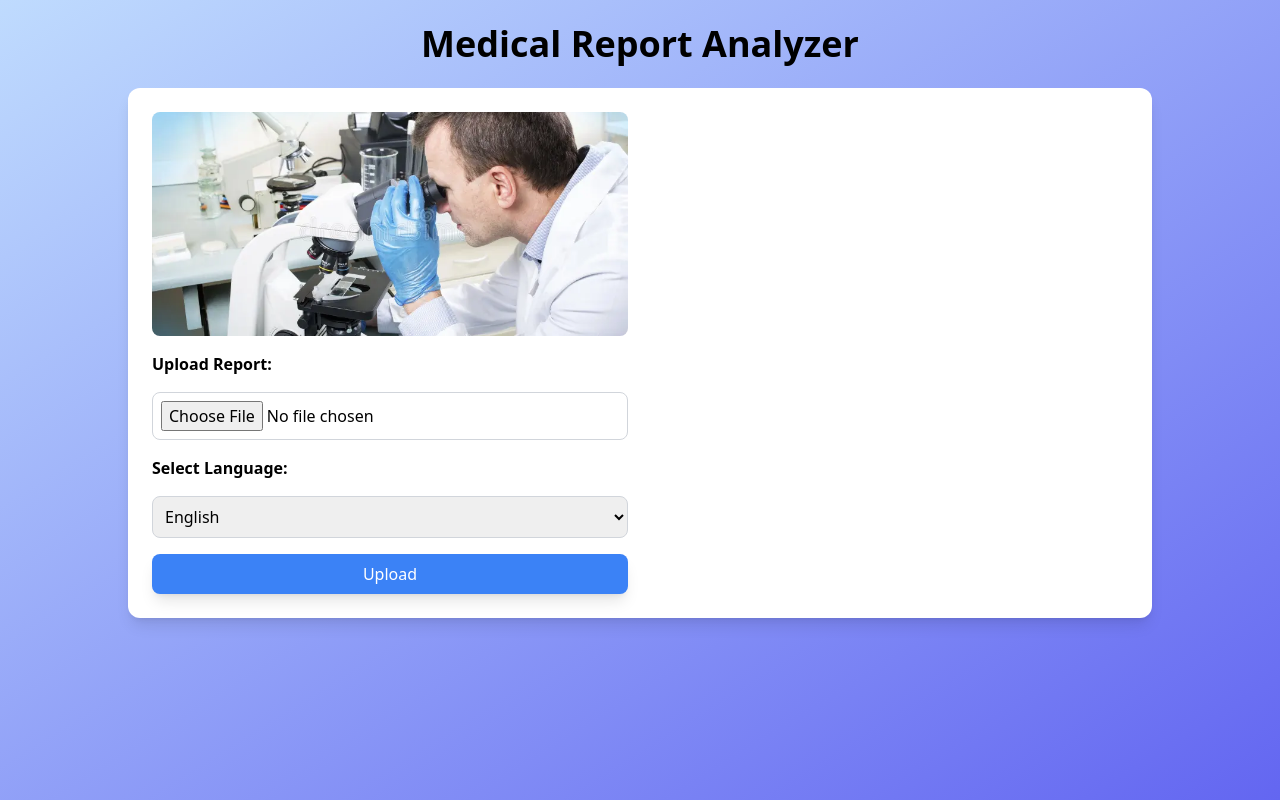
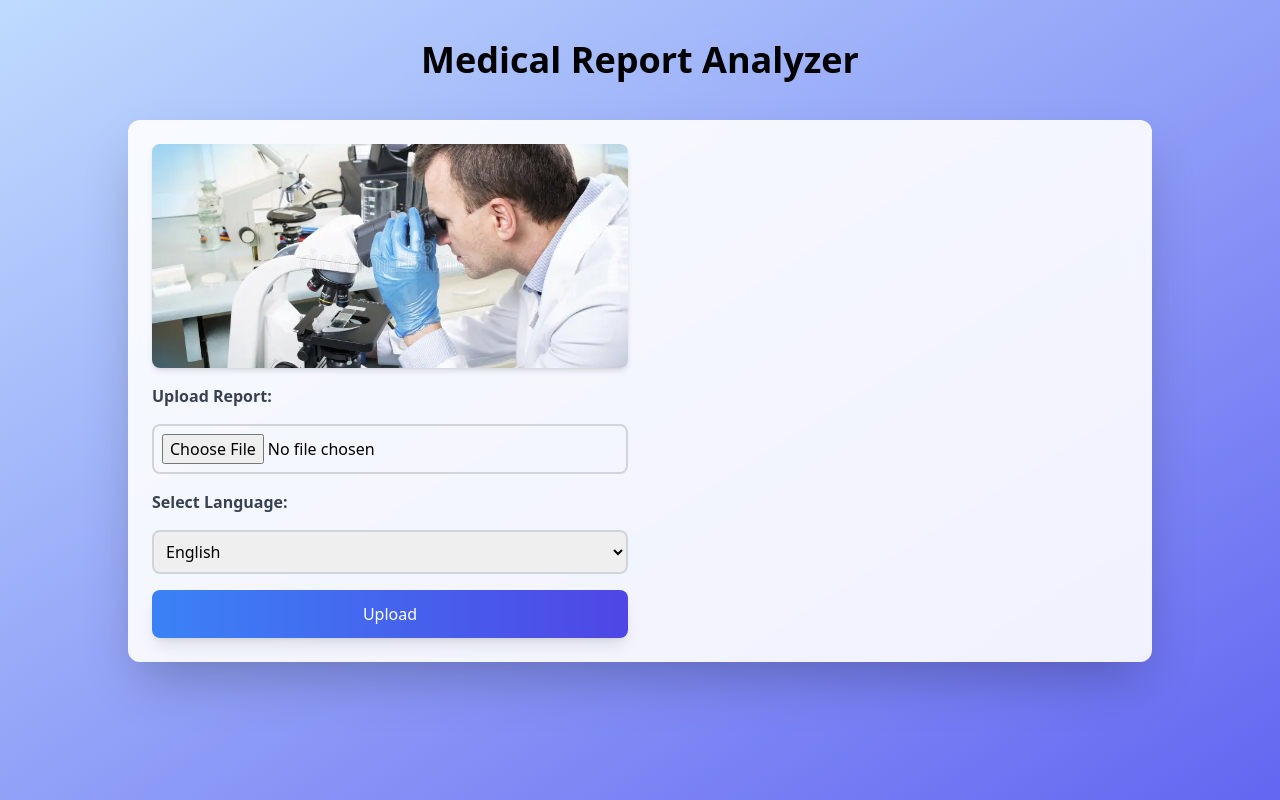
Before and after one commit to mohithnr/medical-report-analyzer, a React (Create React App) app in the folder frontend/: page / in a window 1280 px wide. Built offline with nearby package versions, Linux system fonts and the light colour scheme.

Commit message:
styling enhanced

```diff
--- a/frontend/package.json
+++ b/frontend/package.json
@@ -5,6 +5,7 @@
   "dependencies": {
     "axios": "^1.7.9",
     "cra-template": "1.2.0",
+    "framer-motion": "^12.5.0",
     "react": "^19.0.0",
     "react-dom": "^19.0.0",
     "react-scripts": "5.0.1"
--- a/frontend/src/components/ReportUploader.js
+++ b/frontend/src/components/ReportUploader.js
@@ -1,5 +1,6 @@
 import React, { useState, useEffect } from "react";
 import axios from "axios";
+import { motion, AnimatePresence } from "framer-motion";
 
 const imagepath = "/hrp project image.webp";
 
@@ -68,48 +69,115 @@
 
   const parsedSummary = response ? parseSummary(response.summary) : null;
 
+  const fadeIn = {
+    initial: { opacity: 0, y: 20 },
+    animate: { opacity: 1, y: 0 },
+    exit: { opacity: 0, y: -20 }
+  };
+
   return (
-    <div className="min-h-screen flex flex-col items-center bg-gradient-to-br from-blue-200 to-indigo-500 p-6">
-      <h1 className="text-3xl md:text-4xl font-bold text-black mb-6 text-center">Medical Report Analyzer</h1>
-      <div className="w-full max-w-5xl bg-white rounded-xl shadow-lg p-6 flex flex-col md:flex-row gap-6">
+    <motion.div
+      initial={{ opacity: 0 }}
+      animate={{ opacity: 1 }}
+      className="min-h-screen flex flex-col items-center bg-gradient-to-br from-blue-200 to-indigo-500 p-6"
+    >
+      <motion.h1
+        initial={{ scale: 0.5 }}
+        animate={{ scale: 1 }}
+        transition={{ duration: 0.5 }}
+        className="text-3xl md:text-4xl font-bold text-black mb-6 text-center backdrop-blur-sm p-4 rounded-lg"
+      >
+        Medical Report Analyzer
+      </motion.h1>
+
+      <motion.div
+        variants={fadeIn}
+        initial="initial"
+        animate="animate"
+        className="w-full max-w-5xl bg-white/90 backdrop-blur-md rounded-xl shadow-2xl p-6 flex flex-col md:flex-row gap-6"
+      >
         <div className="flex flex-col items-center w-full md:w-1/2">
-          <img src={imagepath} alt="Medical Analysis" className="w-full h-56 object-cover rounded-lg" />
+          <motion.img
+            whileHover={{ scale: 1.05 }}
+            transition={{ duration: 0.3 }}
+            src={imagepath}
+            alt="Medical Analysis"
+            className="w-full h-56 object-cover rounded-lg shadow-md"
+          />
+
+          <AnimatePresence>
             {!response && (
-            <div className="w-full flex flex-col space-y-4 mt-4">
-              <label className="font-semibold">Upload Report:</label>
-              <input type="file" onChange={(e) => setFile(e.target.files[0])} className="p-2 border border-gray-300 rounded-lg w-full" />
-              <label className="font-semibold">Select Language:</label>
-              <select onChange={(e) => setLanguage(e.target.value)} className="p-2 border border-gray-300 rounded-lg w-full">
+              <motion.div
+                initial={{ opacity: 0, y: 20 }}
+                animate={{ opacity: 1, y: 0 }}
+                exit={{ opacity: 0, y: -20 }}
+                className="w-full flex flex-col space-y-4 mt-4"
+              >
+                <label className="font-semibold text-gray-700">Upload Report:</label>
+                <input
+                  type="file"
+                  onChange={(e) => setFile(e.target.files[0])}
+                  className="p-2 border-2 border-gray-300 rounded-lg w-full focus:border-blue-500 transition-colors duration-300"
+                />
+                <label className="font-semibold text-gray-700">Select Language:</label>
+                <select
+                  onChange={(e) => setLanguage(e.target.value)}
+                  className="p-2 border-2 border-gray-300 rounded-lg w-full focus:border-blue-500 transition-colors duration-300"
+                >
                   <option value="English">English</option>
                   <option value="Kannada">Kannada</option>
                   <option value="Telugu">Telugu</option>
                   <option value="Tamil">Tamil</option>
                   <option value="Hindi">Hindi</option>
                 </select>
-              <button onClick={handleUpload} className="bg-blue-500 text-white px-6 py-2 rounded-lg shadow-lg hover:bg-blue-600 transition w-full">
+                <motion.button
+                  whileHover={{ scale: 1.02 }}
+                  whileTap={{ scale: 0.98 }}
+                  onClick={handleUpload}
+                  className="bg-gradient-to-r from-blue-500 to-indigo-600 text-white px-6 py-3 rounded-lg shadow-lg hover:shadow-xl transition duration-300 w-full"
+                >
                   Upload
-              </button>
-            </div>
+                </motion.button>
+              </motion.div>
             )}
+          </AnimatePresence>
         </div>
 
         <div className="flex flex-col items-start w-full md:w-1/2">
+          <AnimatePresence>
             {loading && (
-            <div className="flex flex-col items-center space-y-4">
+              <motion.div
+                initial={{ opacity: 0 }}
+                animate={{ opacity: 1 }}
+                exit={{ opacity: 0 }}
+                className="flex flex-col items-center space-y-4 w-full"
+              >
                 <div className="w-16 h-16 border-4 border-dashed border-blue-500 rounded-full animate-spin"></div>
-              <span className="text-lg font-semibold">Loading...</span>
-            </div>
+                <span className="text-lg font-semibold text-blue-600">Processing...</span>
+              </motion.div>
             )}
 
             {!loading && response && parsedSummary && (
-            <div className="space-y-6 w-full">
-              <div className="p-4 bg-blue-100 rounded-lg shadow">
-                <h2 className="text-lg font-semibold mb-2">Key Findings</h2>
-                <p>{parsedSummary.keyFindings}</p>
-              </div>
+              <motion.div
+                variants={fadeIn}
+                initial="initial"
+                animate="animate"
+                exit="exit"
+                className="space-y-6 w-full"
+              >
+                <motion.div
+                  whileHover={{ scale: 1.02 }}
+                  className="p-4 bg-blue-100/80 backdrop-blur-sm rounded-lg shadow-lg"
+                >
+                  <h2 className="text-lg font-semibold mb-2 text-blue-800">Key Findings</h2>
+                  <p className="text-blue-900">{parsedSummary.keyFindings}</p>
+                </motion.div>
 
-              <div className="p-4 bg-red-100 rounded-lg shadow">
-                <h2 className="text-lg font-semibold mb-2">Abnormalities</h2>
+                <motion.div
+                  whileHover={{ scale: 1.02 }}
+                  className="p-4 bg-red-100/80 backdrop-blur-sm rounded-lg shadow-lg"
+                >
+                  <h2 className="text-lg font-semibold mb-2 text-red-800">Abnormalities</h2>
                   {parsedSummary.abnormalities.map((item, index) => (
                     <div key={index} className="mb-4">
                       <p><strong>Test:</strong> {item.test}</p>
@@ -118,36 +186,43 @@
                       <p><strong>Abnormality:</strong> {item.abnormality}</p>
                     </div>
                   ))}
-              </div>
+                </motion.div>
 
-              <div className="p-4 bg-green-100 rounded-lg shadow">
-                <h2 className="text-lg font-semibold mb-2">Recommended Steps</h2>
-                <p>{parsedSummary.recommendedSteps}</p>
-              </div>
+                <motion.div
+                  whileHover={{ scale: 1.02 }}
+                  className="p-4 bg-green-100/80 backdrop-blur-sm rounded-lg shadow-lg"
+                >
+                  <h2 className="text-lg font-semibold mb-2 text-green-800">Recommended Steps</h2>
+                  <p className="text-green-900">{parsedSummary.recommendedSteps}</p>
+                </motion.div>
 
-              <a
+                <motion.a
+                  whileHover={{ scale: 1.05 }}
                   href={`http://localhost:5000/${response.pdfPath}`}
                   download
                   target="_blank"
                   rel="noopener noreferrer"
-                className="text-blue-500 underline"
+                  className="inline-block bg-gradient-to-r from-blue-500 to-indigo-600 text-white px-6 py-2 rounded-lg shadow-lg hover:shadow-xl transition duration-300"
                 >
-                Click here to Download as PDF
-              </a>
-            </div>
+                  Download PDF Report
+                </motion.a>
+              </motion.div>
             )}
+          </AnimatePresence>
 
           {response && (
-            <button
+            <motion.button
+              whileHover={{ scale: 1.02 }}
+              whileTap={{ scale: 0.98 }}
               onClick={handleDelete}
-              className="mt-6 bg-blue-500 text-white px-6 py-2 rounded-lg shadow-lg hover:bg-blue-600 transition w-full"
+              className="mt-6 bg-gradient-to-r from-red-500 to-pink-600 text-white px-6 py-2 rounded-lg shadow-lg hover:shadow-xl transition duration-300 w-full"
             >
               Add Another Report
-            </button>
+            </motion.button>
           )}
         </div>
-      </div>
-    </div>
+      </motion.div>
+    </motion.div>
   );
 };
 
```
Also changed, not shown: 2 other files (tests, documents, lock files or other folders). Lines whose indentation alone changed are shown as unchanged.
